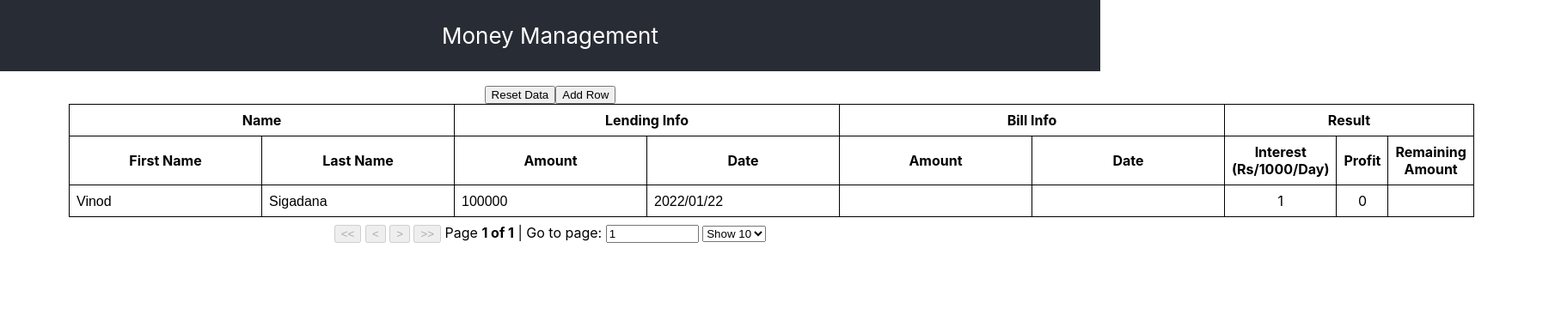
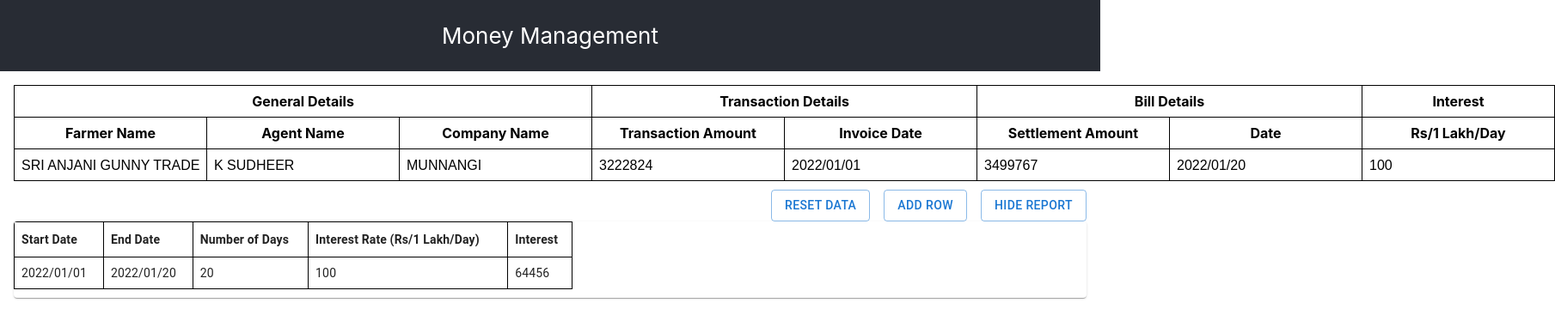
Before and after one commit to svinod-030/money-management, a React (Create React App) app: page / in a window 1280 px wide. Shown: the top 388 px of the page at 86% size, 1809 px wide, since content can reach past the window. Built offline with nearby package versions, Linux system fonts and the light colour scheme.

Commit message:
[Vinod] Generate interest report

```diff
--- a/package.json
+++ b/package.json
@@ -4,6 +4,9 @@
   "private": true,
   "homepage": ".",
   "dependencies": {
+    "@emotion/react": "^11.8.2",
+    "@emotion/styled": "^11.8.1",
+    "@mui/material": "^5.5.0",
     "@testing-library/jest-dom": "^5.14.1",
     "@testing-library/react": "^12.0.0",
     "@testing-library/user-event": "^13.2.1",
--- a/src/App.css
+++ b/src/App.css
@@ -37,6 +37,5 @@
 }
 
 .Sheet {
-  width: 90%;
-  margin-left: 5%;
+  width: 100%;
 }
--- a/src/components/grid/Grid.js
+++ b/src/components/grid/Grid.js
@@ -1,31 +1,31 @@
 import React from 'react'
 import styled from 'styled-components'
-import {usePagination, useTable} from 'react-table'
+import { usePagination, useTable } from 'react-table'
+import { Button, Stack } from '@mui/material'
+import Report from '../report/Report'
 
 const makeData = () => {
   return [{
-    firstName: 'Vinod',
-    lastName: 'Sigadana',
-    lendingAmount: '100000',
-    lendingDate: '2022/01/22',
-    billAmount: '',
-    billDate: '',
-    interest: INTEREST_RATE,
-    margin: 0,
-    remaining: ''
+    farmerName: 'SRI ANJANI GUNNY TRADERS',
+    agentName: 'K SUDHEER',
+    companyName: 'MUNNANGI',
+    transactionAmount: '3222824',
+    invoiceDate: '2022/01/01',
+    settlementAmount: '3499767',
+    settlementDate: '2022/01/20',
+    interest: INTEREST_RATE_PER_1L_PER_DAY
   }]
 }
-const INTEREST_RATE = 1;
+export const INTEREST_RATE_PER_1L_PER_DAY = 100;
 const EMPTY_ROW_DATA = {
-  firstName: '',
-  lastName: '',
-  lendingAmount: '',
-  lendingDate: '',
-  billAmount: '',
-  billDate: '',
-  interest: INTEREST_RATE,
-  margin: 0,
-  remaining: ''
+  farmerName: '',
+  agentName: '',
+  companyName: '',
+  transactionAmount: '',
+  invoiceDate: '',
+  settlementAmount: '',
+  settlementDate: '',
+  interest: INTEREST_RATE_PER_1L_PER_DAY
 }
 
 const Styles = styled.div`
@@ -34,6 +34,8 @@ const Styles = styled.div`
   table {
     border-spacing: 0;
     border: 1px solid black;
+    width: 100%;
+    margin-bottom: 10px;
 
     tr {
       :last-child {
@@ -68,14 +70,12 @@ const Styles = styled.div`
   }
 `
 
-// Create an editable cell renderer
 const EditableCell = ({
                         value: initialValue,
                         row: { index },
                         column: { id },
-                        updateMyData, // This is a custom function that we supplied to our table instance
+                        updateMyData,
                       }) => {
-  // We need to keep and update the state of the cell normally
   const [value, setValue] = React.useState(initialValue)
 
   const onChange = e => {
@@ -87,7 +87,6 @@ const EditableCell = ({
     updateMyData(index, id, value)
   }
 
-  // If the initialValue is changed external, sync it up with our state
   React.useEffect(() => {
     setValue(initialValue)
   }, [initialValue])
@@ -95,16 +94,11 @@ const EditableCell = ({
   return <input value={value} onChange={onChange} onBlur={onBlur} />
 }
 
-// Set our editable cell renderer as the default Cell renderer
 const defaultColumn = {
   Cell: EditableCell,
 }
 
-// Be sure to pass our updateMyData and the skipPageReset option
 function Table({ columns, data, updateMyData, skipPageReset }) {
-  // For this example, we're using pagination to illustrate how to stop
-  // the current page from resetting when our data changes
-  // Otherwise, nothing is different here.
   const {
     getTableProps,
     getTableBodyProps,
@@ -125,19 +119,12 @@ function Table({ columns, data, updateMyData, skipPageReset }) {
       columns,
       data,
       defaultColumn,
-      // use the skipPageReset option to disable page resetting temporarily
       autoResetPage: !skipPageReset,
-      // updateMyData isn't part of the API, but
-      // anything we put into these options will
-      // automatically be available on the instance.
-      // That way we can call this function from our
-      // cell renderer!
       updateMyData,
     },
     usePagination
   )
 
-  // Render the UI for your table
   return (
     <>
       <table {...getTableProps()}>
@@ -163,50 +150,50 @@ function Table({ columns, data, updateMyData, skipPageReset }) {
         })}
         </tbody>
       </table>
-      <div className="pagination">
-        <button onClick={() => gotoPage(0)} disabled={!canPreviousPage}>
-          {'<<'}
-        </button>{' '}
-        <button onClick={() => previousPage()} disabled={!canPreviousPage}>
-          {'<'}
-        </button>{' '}
-        <button onClick={() => nextPage()} disabled={!canNextPage}>
-          {'>'}
-        </button>{' '}
-        <button onClick={() => gotoPage(pageCount - 1)} disabled={!canNextPage}>
-          {'>>'}
-        </button>{' '}
-        <span>
-          Page{' '}
-          <strong>
-            {pageIndex + 1} of {pageOptions.length}
-          </strong>{' '}
-        </span>
-        <span>
-          | Go to page:{' '}
-          <input
-            type="number"
-            defaultValue={pageIndex + 1}
-            onChange={e => {
-              const page = e.target.value ? Number(e.target.value) - 1 : 0
-              gotoPage(page)
-            }}
-            style={{ width: '100px' }}
-          />
-        </span>{' '}
-        <select
-          value={pageSize}
-          onChange={e => {
-            setPageSize(Number(e.target.value))
-          }}
-        >
-          {[10, 20, 30, 40, 50].map(pageSize => (
-            <option key={pageSize} value={pageSize}>
-              Show {pageSize}
-            </option>
-          ))}
-        </select>
-      </div>
+      {/*<div className="pagination">*/}
+      {/*  <button onClick={() => gotoPage(0)} disabled={!canPreviousPage}>*/}
+      {/*    {'<<'}*/}
+      {/*  </button>{' '}*/}
+      {/*  <button onClick={() => previousPage()} disabled={!canPreviousPage}>*/}
+      {/*    {'<'}*/}
+      {/*  </button>{' '}*/}
+      {/*  <button onClick={() => nextPage()} disabled={!canNextPage}>*/}
+      {/*    {'>'}*/}
+      {/*  </button>{' '}*/}
+      {/*  <button onClick={() => gotoPage(pageCount - 1)} disabled={!canNextPage}>*/}
+      {/*    {'>>'}*/}
+      {/*  </button>{' '}*/}
+      {/*  <span>*/}
+      {/*    Page{' '}*/}
+      {/*    <strong>*/}
+      {/*      {pageIndex + 1} of {pageOptions.length}*/}
+      {/*    </strong>{' '}*/}
+      {/*  </span>*/}
+      {/*  <span>*/}
+      {/*    | Go to page:{' '}*/}
+      {/*    <input*/}
+      {/*      type="number"*/}
+      {/*      defaultValue={pageIndex + 1}*/}
+      {/*      onChange={e => {*/}
+      {/*        const page = e.target.value ? Number(e.target.value) - 1 : 0*/}
+      {/*        gotoPage(page)*/}
+      {/*      }}*/}
+      {/*      style={{ width: '100px' }}*/}
+      {/*    />*/}
+      {/*  </span>{' '}*/}
+      {/*  <select*/}
+      {/*    value={pageSize}*/}
+      {/*    onChange={e => {*/}
+      {/*      setPageSize(Number(e.target.value))*/}
+      {/*    }}*/}
+      {/*  >*/}
+      {/*    {[10, 20, 30, 40, 50].map(pageSize => (*/}
+      {/*      <option key={pageSize} value={pageSize}>*/}
+      {/*        Show {pageSize}*/}
+      {/*      </option>*/}
+      {/*    ))}*/}
+      {/*  </select>*/}
+      {/*</div>*/}
     </>
   )
 }
@@ -215,64 +202,58 @@ function Grid() {
   const columns = React.useMemo(
     () => [
       {
-        Header: 'Name',
+        Header: 'General Details',
         columns: [
           {
-            Header: 'First Name',
-            accessor: 'firstName',
+            Header: 'Farmer Name',
+            accessor: 'farmerName',
           },
           {
-            Header: 'Last Name',
-            accessor: 'lastName',
+            Header: 'Agent Name',
+            accessor: 'agentName',
+          },
+          {
+            Header: 'Company Name',
+            accessor: 'companyName',
           },
         ],
       },
       {
-        Header: 'Lending Info',
+        Header: 'Transaction Details',
         columns: [
           {
-            Header: 'Amount',
-            accessor: 'lendingAmount',
+            Header: 'Transaction Amount',
+            accessor: 'transactionAmount',
           },
           {
-            Header: 'Date',
-            accessor: 'lendingDate',
+            Header: 'Invoice Date',
+            accessor: 'invoiceDate',
             // Cell: ({ value }) => value ? new Date(value).toDateString() : 'N.A'
           },
         ],
       },
       {
-        Header: 'Bill Info',
+        Header: 'Bill Details',
         columns: [
           {
-            Header: 'Amount',
-            accessor: 'billAmount',
+            Header: 'Settlement Amount',
+            accessor: 'settlementAmount',
           },
           {
             Header: 'Date',
-            accessor: 'billDate',
+            accessor: 'settlementDate',
             // Cell: ({ value }) => value ? new Date(value).toDateString() : 'N.A'
           },
         ],
       },
       {
-        Header: 'Result',
+        Header: 'Interest',
         columns: [
           {
-            Header: 'Interest (Rs/1000/Day)',
+            Header: 'Rs/1 Lakh/Day',
             accessor: 'interest',
-            Cell: ({ value }) => String(value)
-          },
-          {
-            Header: 'Profit',
-            accessor: 'margin',
-            Cell: ({ value }) => String(value)
-          },
-          {
-            Header: 'Remaining Amount',
-            accessor: 'remaining',
-            Cell: ({ value }) => String(value)
-          },
+            // Cell: ({ value }) => String(value)
+          }
         ],
       },
     ],
@@ -282,15 +263,9 @@ function Grid() {
   const [data, setData] = React.useState(() => makeData(20))
   const [originalData] = React.useState(data)
   const [skipPageReset, setSkipPageReset] = React.useState(false)
+  const [showReport, setShowReport] = React.useState(true)
 
-  // We need to keep the table from resetting the pageIndex when we
-  // Update data. So we can keep track of that flag with a ref.
-
-  // When our cell renderer calls updateMyData, we'll use
-  // the rowIndex, columnId and new value to update the
-  // original data
   const updateMyData = (rowIndex, columnId, value) => {
-    // We also turn on the flag to not reset the page
     setSkipPageReset(true)
     setData(old =>
       old.map((row, index) => {
@@ -308,46 +283,46 @@ function Grid() {
   }
 
   const getMargin = (row) => {
-    if (row.lendingDate && row.billDate && row.lendingAmount) {
-      const startDate = new Date(row.lendingDate)
-      const endingDate = new Date(row.billDate)
-      const lendingAmount = row.lendingAmount
+    if (row.invoiceDate && row.settlementDate && row.transactionAmount) {
+      const startDate = new Date(row.invoiceDate)
+      const endingDate = new Date(row.settlementDate)
+      const transactionAmount = row.transactionAmount
       const timeDiffInDays = (endingDate - startDate) / (1000 * 3600 * 24)
-      return timeDiffInDays * INTEREST_RATE * (lendingAmount / 1000);
+      return timeDiffInDays * INTEREST_RATE_PER_1L_PER_DAY * transactionAmount / 100000;
     }
     return 0
   }
 
   const getRemaining = (row) => {
     const margin = getMargin(row);
-    if (row.billAmount && margin > 0) {
-      return row.billAmount - margin
+    if (row.settlementAmount && margin > 0) {
+      return row.settlementAmount - margin
     }
     return ''
   }
 
-  // After data chagnes, we turn the flag back off
-  // so that if data actually changes when we're not
-  // editing it, the page is reset
   React.useEffect(() => {
     setSkipPageReset(false)
   }, [data])
 
-  // Let's add a data resetter/randomizer to help
-  // illustrate that flow...
   const resetData = () => setData(originalData)
   const addRow = () => setData([...data, EMPTY_ROW_DATA])
+  const generateReport = () => setShowReport(!showReport)
 
   return (
     <Styles>
-      <button onClick={resetData}>Reset Data</button>
-      <button onClick={addRow}>Add Row</button>
       <Table
         columns={columns}
         data={data}
         updateMyData={updateMyData}
         skipPageReset={skipPageReset}
       />
+      <Stack direction="row" spacing={2} justifyContent={'flex-end'}>
+        <Button variant="outlined" onClick={resetData}>Reset Data</Button>
+        <Button variant="outlined" onClick={addRow}>Add Row</Button>
+        <Button variant="outlined" onClick={generateReport}>{!showReport ? 'Show': 'Hide'} Report</Button>
+      </Stack>
+      {showReport && <Report data={data}/>}
     </Styles>
   )
 }
--- /dev/null
+++ b/src/components/report/Report.js
@@ -0,0 +1,54 @@
+import * as React from 'react';
+import Table from '@mui/material/Table';
+import TableBody from '@mui/material/TableBody';
+import TableCell from '@mui/material/TableCell';
+import TableContainer from '@mui/material/TableContainer';
+import TableHead from '@mui/material/TableHead';
+import TableRow from '@mui/material/TableRow';
+import Paper from '@mui/material/Paper';
+import {INTEREST_RATE_PER_1L_PER_DAY} from "../grid/Grid";
+
+function getTimeDiffInDays(row) {
+  if(row.invoiceDate && row.settlementDate) {
+    const startDate = new Date(row.invoiceDate)
+    const endingDate = new Date(row.settlementDate)
+    return ((endingDate - startDate) / (1000 * 3600 * 24)) + 1
+  }
+  return 0
+}
+
+function calculateInterest(row) {
+  if (row.transactionAmount) {
+    return Math.round(getTimeDiffInDays(row) * INTEREST_RATE_PER_1L_PER_DAY * (row.transactionAmount / 100000));
+  }
+  return 0;
+}
+export default function Report({ data }) {
+  return (
+    <TableContainer component={Paper}>
+      <Table sx={{ maxWidth: 650 }} aria-label="caption table">
+        <TableHead>
+          <TableRow>
+            <TableCell><b>Start Date</b></TableCell>
+            <TableCell><b>End Date</b></TableCell>
+            <TableCell><b>Number of Days</b></TableCell>
+            <TableCell><b>Interest Rate (Rs/1 Lakh/Day)</b></TableCell>
+            <TableCell><b>Interest</b></TableCell>
+          </TableRow>
+        </TableHead>
+        <TableBody>
+          {data.map((row) => {
+            return (
+            <TableRow key={row.farmerName}>
+              <TableCell component="th" scope="row">{row.invoiceDate}</TableCell>
+              <TableCell component="th" scope="row">{row.settlementDate}</TableCell>
+              <TableCell component="th" scope="row">{getTimeDiffInDays(row)}</TableCell>
+              <TableCell component="th" scope="row">{INTEREST_RATE_PER_1L_PER_DAY}</TableCell>
+              <TableCell component="th" scope="row">{calculateInterest(row)}</TableCell>
+            </TableRow>
+          )})}
+        </TableBody>
+      </Table>
+    </TableContainer>
+  );
+}
```
Also changed, not shown: 1 other file (tests, documents, lock files or other folders).
